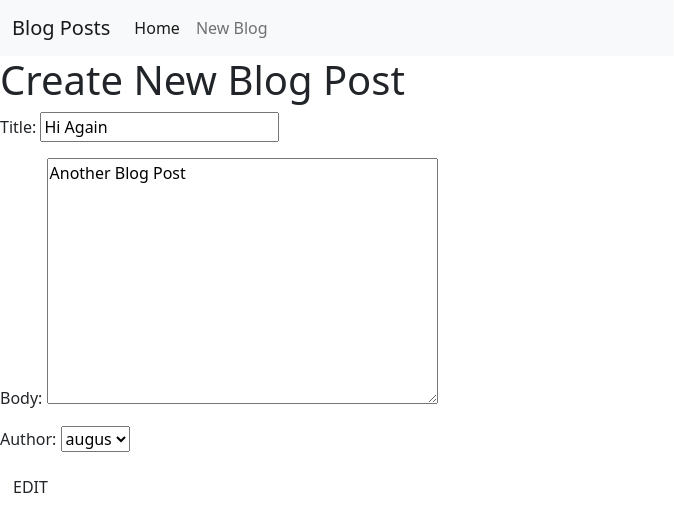
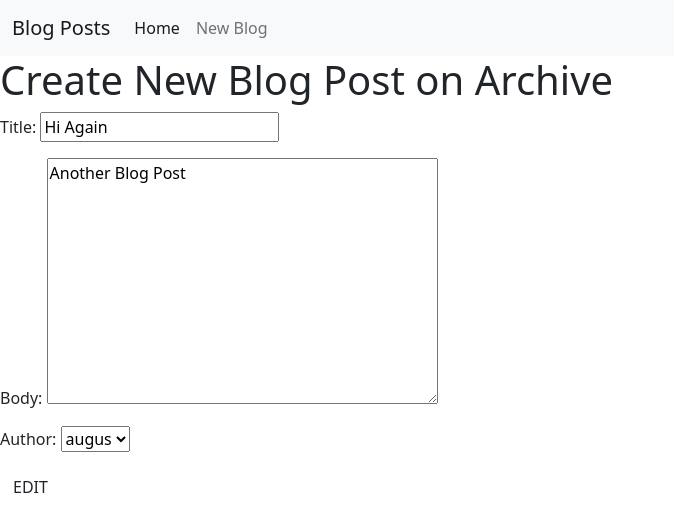
Before and after one commit to DaveyCrockett/MY_BLOG, a Django app: page /posts/2/edit in a window 1280 px wide. Shown: the top 505 px of the page, without its empty margins (0-674 px from the left). Run offline with Django 4.2, Linux system fonts and the light colour scheme; data comes from the database, SQL or seed files in the repository.

Commit message:
ONe more time

```diff
--- a/templates/edit_blog_post.html
+++ b/templates/edit_blog_post.html
@@ -3,7 +3,7 @@
 {% block title %}New Blog Post{% endblock title %}
 
 {% block content %}
-    <h1>Create New Blog Post</h1>
+    <h1>Create New Blog Post on Archive</h1>
     <form action="" method="post">
         {% csrf_token %}
         {{ form.as_p }}
```
